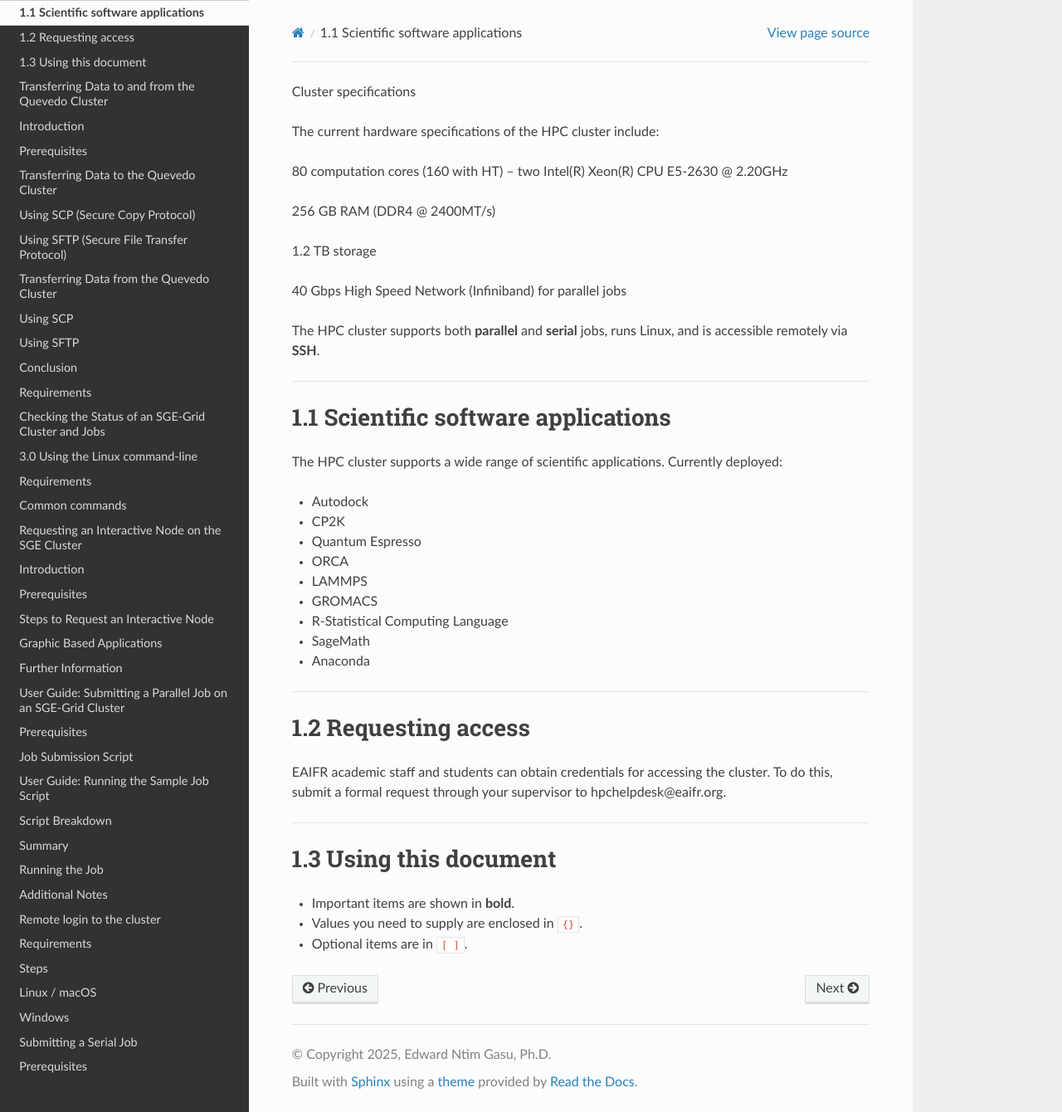
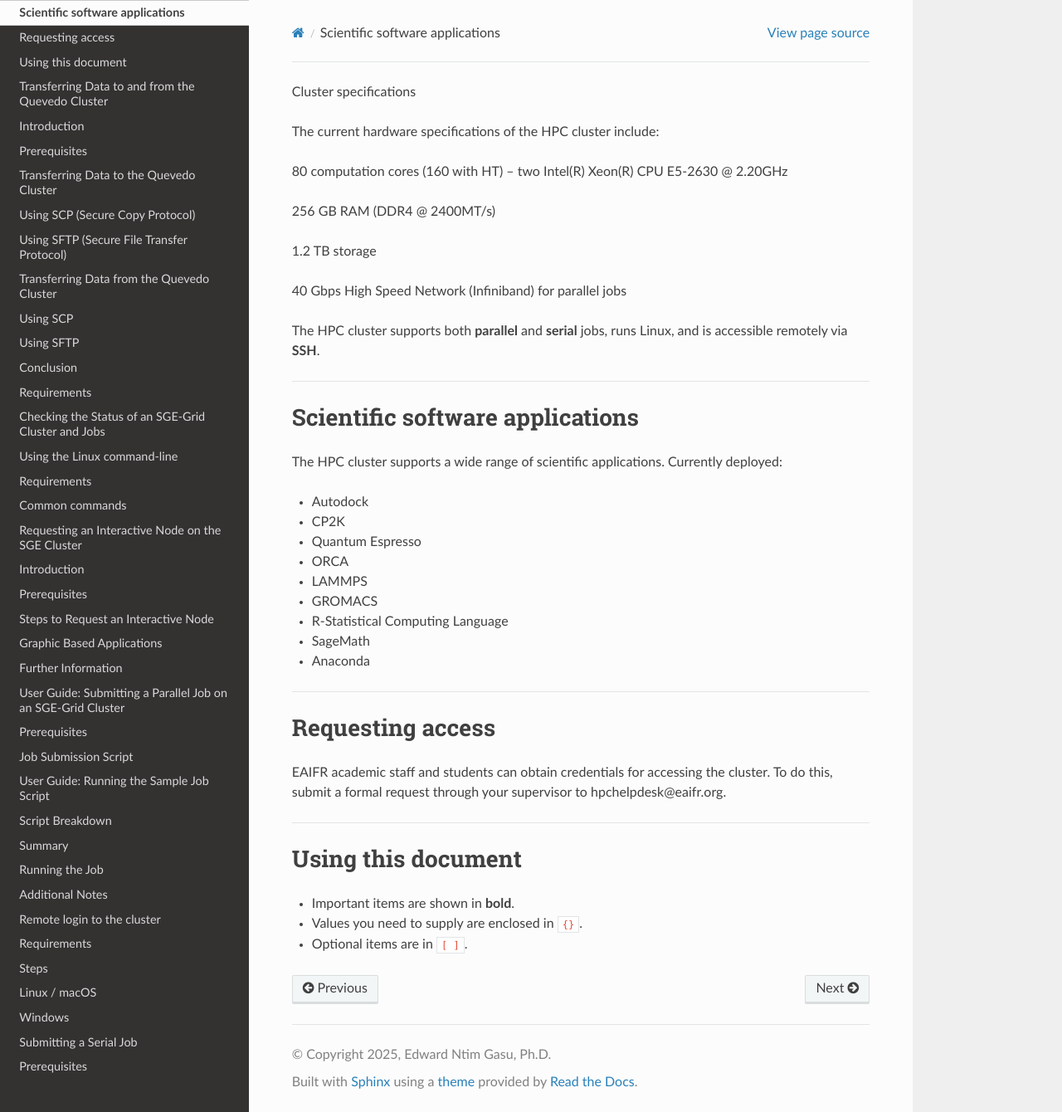
Before and after one commit to eaifrrw/sc-how-to, a Sphinx documentation site: the page built from docs/cluster_specifications.md, in a window 1280 px wide and 1340 px high. Shown: the whole window at 83% size. Built offline with Sphinx 7.4.7 and the Read the Docs theme 3.1.0, drawn with Linux system fonts in a browser that asks for light colours.

Commit message:
minor edits

````diff
--- a/docs/cluster_specifications.md
+++ b/docs/cluster_specifications.md
@@ -11,7 +11,7 @@ The HPC cluster supports both **parallel** and **serial** jobs, runs Linux, and
 
 ---
 
-## 1.1 Scientific software applications
+## Scientific software applications
 
 The HPC cluster supports a wide range of scientific applications. Currently deployed:
 
@@ -27,14 +27,14 @@ The HPC cluster supports a wide range of scientific applications. Currently depl
 
 ---
 
-## 1.2 Requesting access
+##  Requesting access
 
 EAIFR academic staff and students can obtain credentials for accessing the cluster.
 To do this, submit a formal request through your supervisor to hpchelpdesk@eaifr.org.
 
 ---
 
-## 1.3 Using this document
+##  Using this document
 
 - Important items are shown in **bold**.
 - Values you need to supply are enclosed in `{}`.
--- a/docs/linux_command_line.md
+++ b/docs/linux_command_line.md
@@ -1,4 +1,4 @@
-# 3.0 Using the Linux command-line
+# Using the Linux command-line
 
 # Requirements
 - Access to the HPC or a Linux computer
--- a/docs/software_environments.md
+++ b/docs/software_environments.md
@@ -1,5 +1,5 @@
 Software Environments
-# 5.0 Listing available software environments
+# Listing available software environments
 
 # Steps
 ```bash
````
Also changed, not shown: docs/job_status.md (+1 -1 lines).
